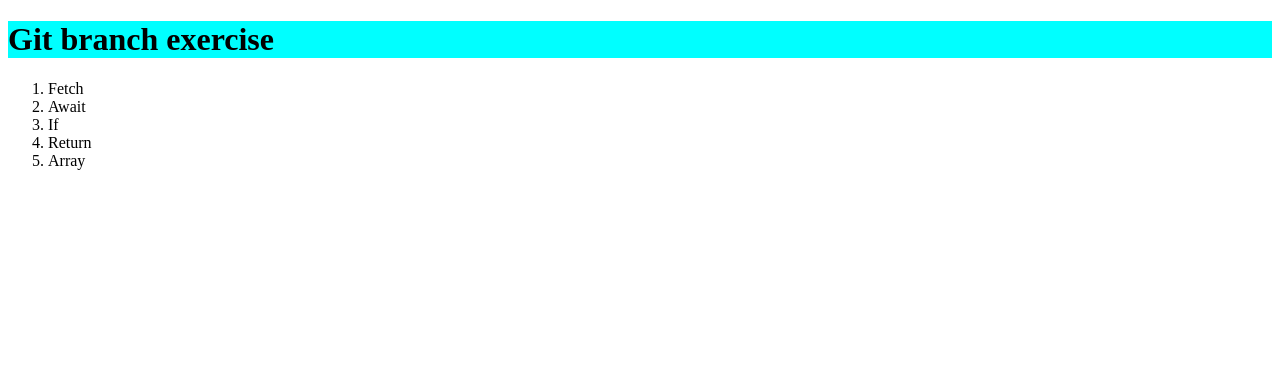
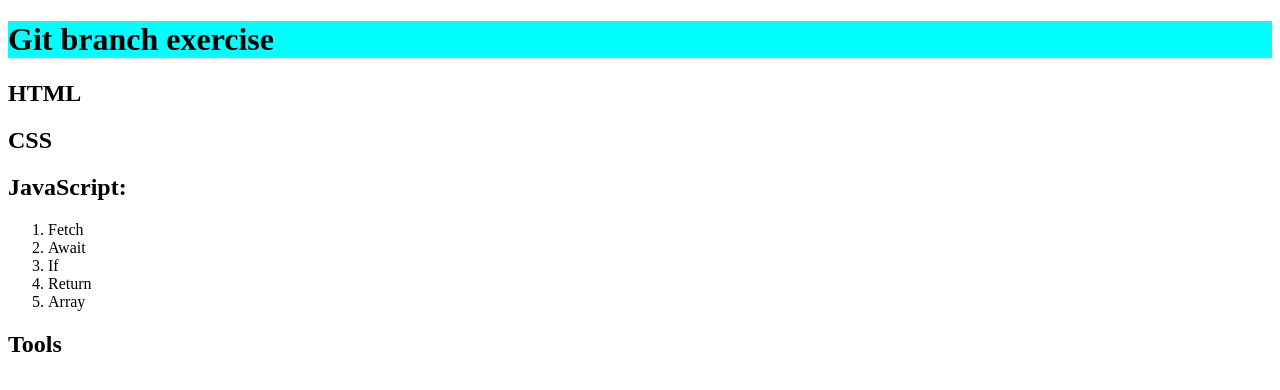
Before and after one commit to LisePetculescu/git-branch-exercise, a plain HTML site: page index.html in a window 1280 px wide. Drawn offline with Linux system fonts and the light colour scheme.

Commit message:
add sections

```diff
--- a/index.html
+++ b/index.html
@@ -11,6 +11,14 @@
     <header>
       <h1>Git branch exercise</h1>
     </header>
+    <section id="HTML">
+      <h2>HTML</h2>
+    </section>
+    <section id="CSS">
+      <h2>CSS</h2>
+    </section>
+    <section id="JavaScript">
+      <h2>JavaScript:</h2>
       <ol>
         <li>Fetch</li>
         <li>Await</li>
@@ -18,6 +26,11 @@
         <li>Return</li>
         <li>Array</li>
       </ol>
+    </section>
+    <section id="Tools">
+      <h2>Tools</h2>
+    </section>
+
     <script src="script.js"></script>
   </body>
 </html>
```
Lines whose indentation alone changed are shown as unchanged.
